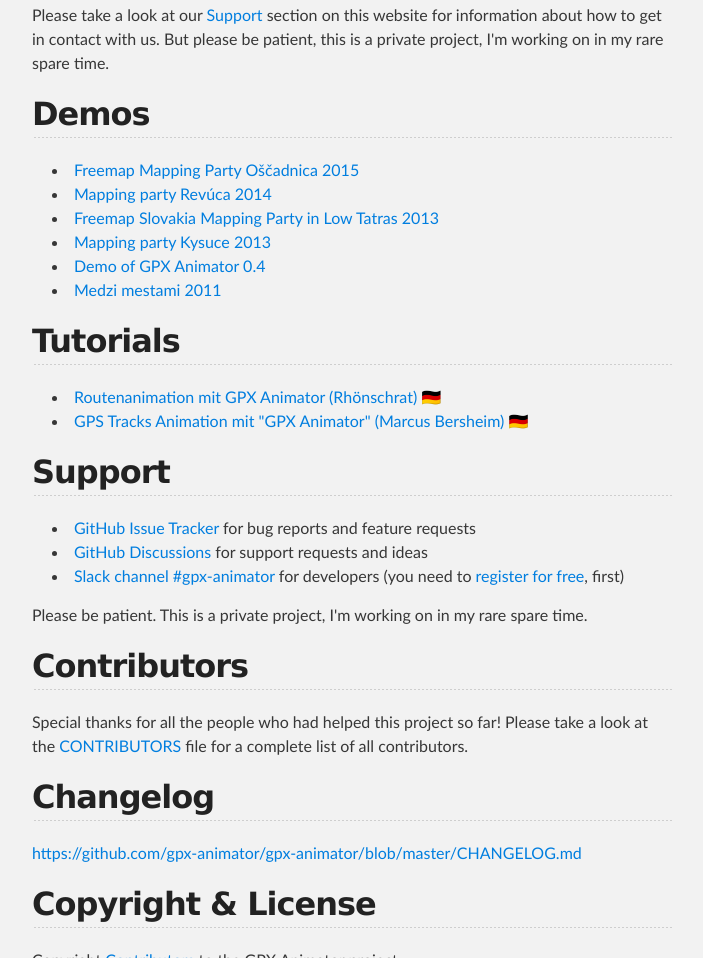
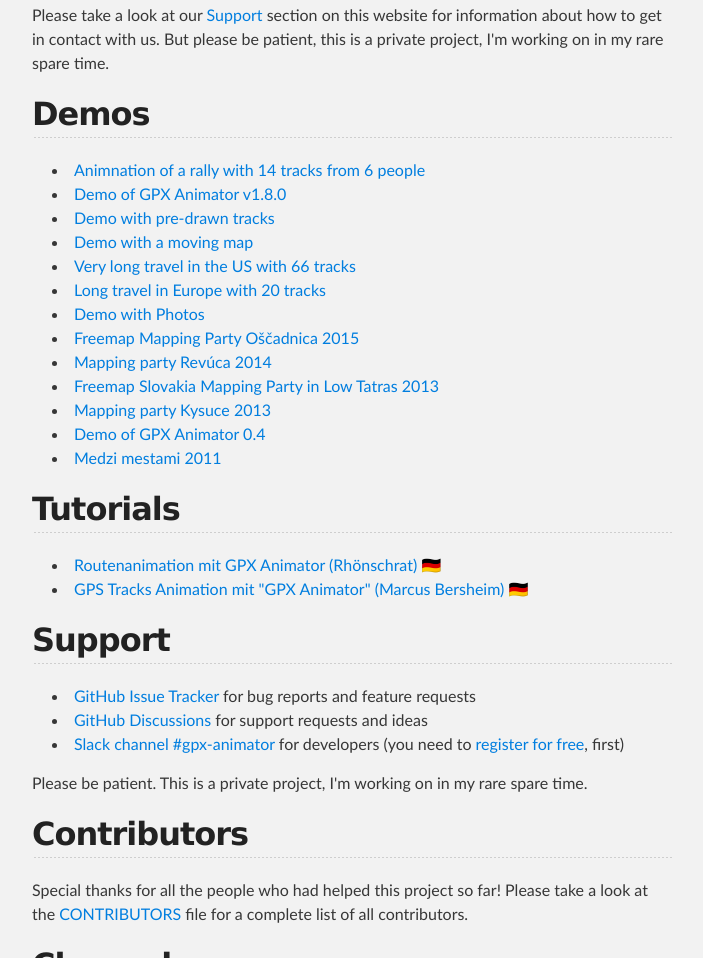
Before and after one commit to gpx-animator/gpx-animator, a plain HTML site: page index.html in a window 1280 px wide. Shown: the part 7786-8744 px from the top of the page, without its empty margins (288-991 px from the left). Drawn offline with Linux system fonts and the light colour scheme.

Commit message:
📝 Add more demos

```diff
--- a/index.html
+++ b/index.html
@@ -417,7 +417,13 @@
         <h2 id="demos">Demos</h2>
 
         <ul>
-
+            <li><a href="https://tube.tchncs.de/w/ipXDayX7URVbHR3k8MjhZh">Animnation of a rally with 14 tracks from 6 people</a></li>
+            <li><a href="https://tube.tchncs.de/w/gYfMRqi2NANZbgQ1B84h1o">Demo of GPX Animator v1.8.0</a></li>
+            <li><a href="https://tube.tchncs.de/w/nGtTrvqNekpgb2194jmbBT">Demo with pre-drawn tracks</a></li>
+            <li><a href="https://tube.tchncs.de/w/55NnG8SonmhHwdygVfcn7A">Demo with a moving map</a></li>
+            <li><a href="https://tube.tchncs.de/w/2fAt7KEDcBZXGrxM3srWVB">Very long travel in the US with 66 tracks</a></li>
+            <li><a href="https://tube.tchncs.de/w/hTsz58XYFFDYHBFWcB2c8g">Long travel in Europe with 20 tracks</a></li>
+            <li><a href="https://tube.tchncs.de/w/fw3tg5AvrZXWVjPrTyFrjp">Demo with Photos</a></li>
             <li><a href="https://www.youtube.com/watch?v=4ZM9lI1GppA">Freemap Mapping Party Oščadnica 2015</a></li>
             <li><a href="https://www.facebook.com/video.php?v=824039954308819">Mapping party Revúca 2014</a></li>
             <li><a href="http://vimeo.com/77485518">Freemap Slovakia Mapping Party in Low Tatras 2013</a></li>
```
